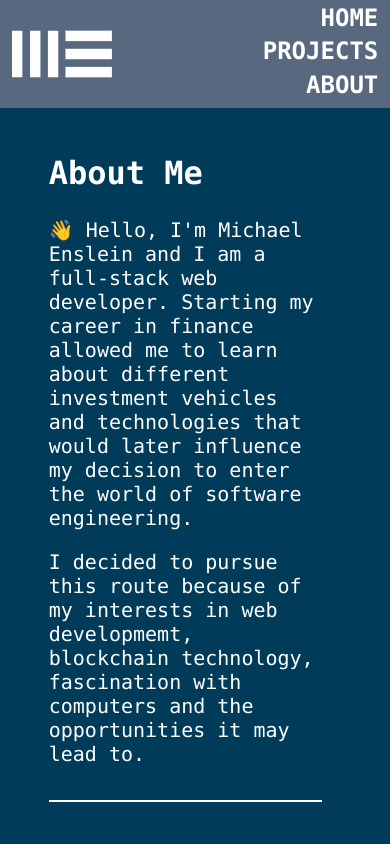
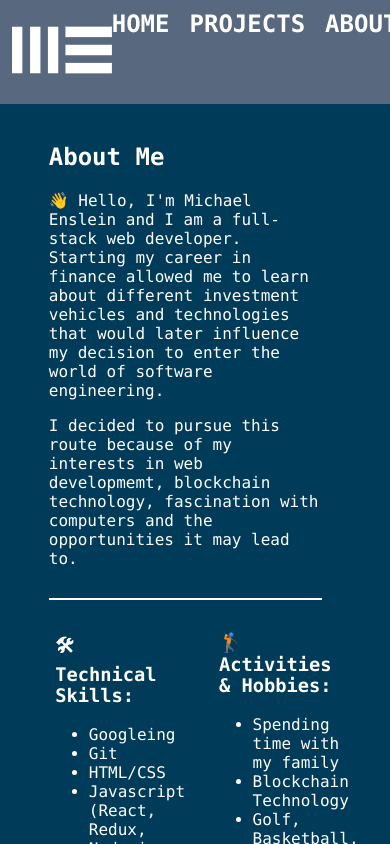
Before and after one commit to mnenslei/my-site, a React (Create React App) app: page /about in a window 390 px wide. Shown: the top 844 px of the page. Built offline with nearby package versions, Linux system fonts and the light colour scheme.

Commit message:
removed resp

```diff
--- a/src/index.css
+++ b/src/index.css
@@ -240,46 +240,6 @@ code {
   padding-left: 10%;
 }
 
-@media (max-device-width: 1200px){
-  h1{
-    font-size: 34px;
-  }
-  h2{
-    font-size: 32px;
-  }
-  h3{
-    font-size: 30px;
-  }
-  p{
-    font-size: 20px;
-  }
-  .logo-div{
-    margin-top: 1%;
-  }
-  .banner-links{
-    display: flex;
-    flex-direction: row;
-    flex-wrap: wrap;
-    justify-content: flex-end;
-    align-items: right;
-    width: 20%;
-    gap: 0px;
-    margin: 1% 3% 1% 0%;
-  }
-  .home-container{
-    min-height: 55rem;
-  }
-  .back h3{
-    font-size: 24px;
-  }
-  .back p{
-    font-size: 16px;
-  }
-  .about-container{
-    min-height: 55rem;
-  }
-}
-
 @media (max-device-width: 768px) {
   .banner-container{
     display: flex;
```
